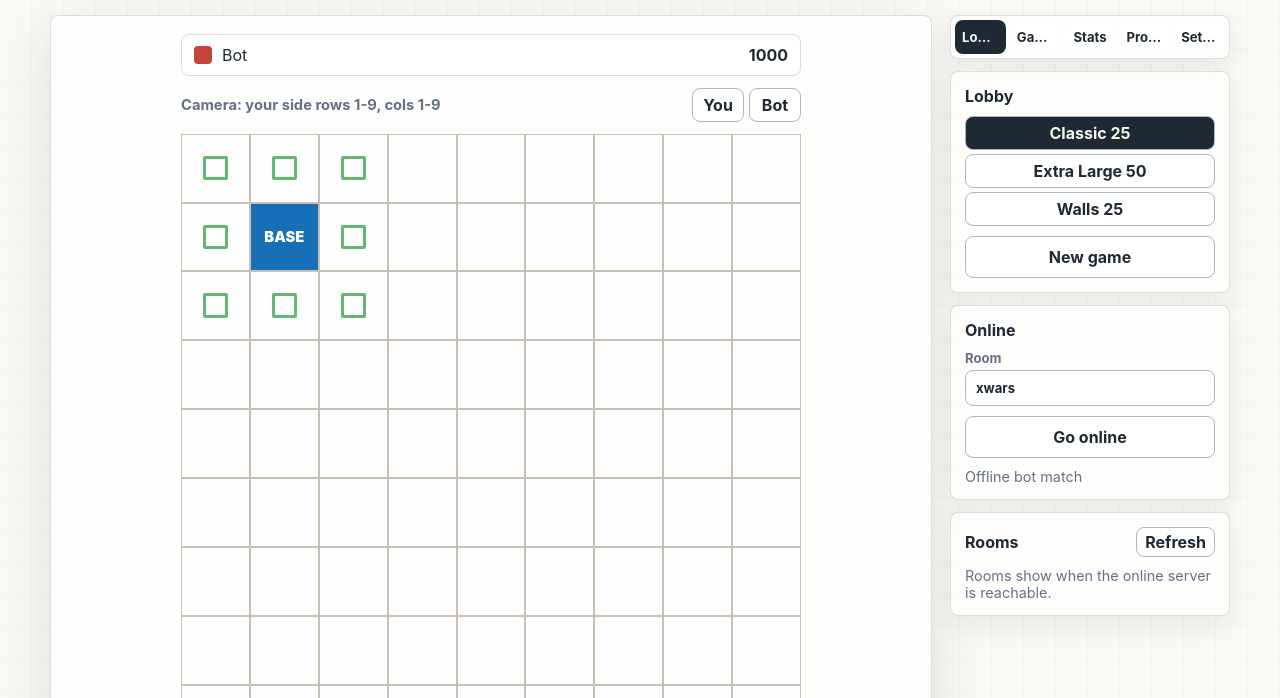
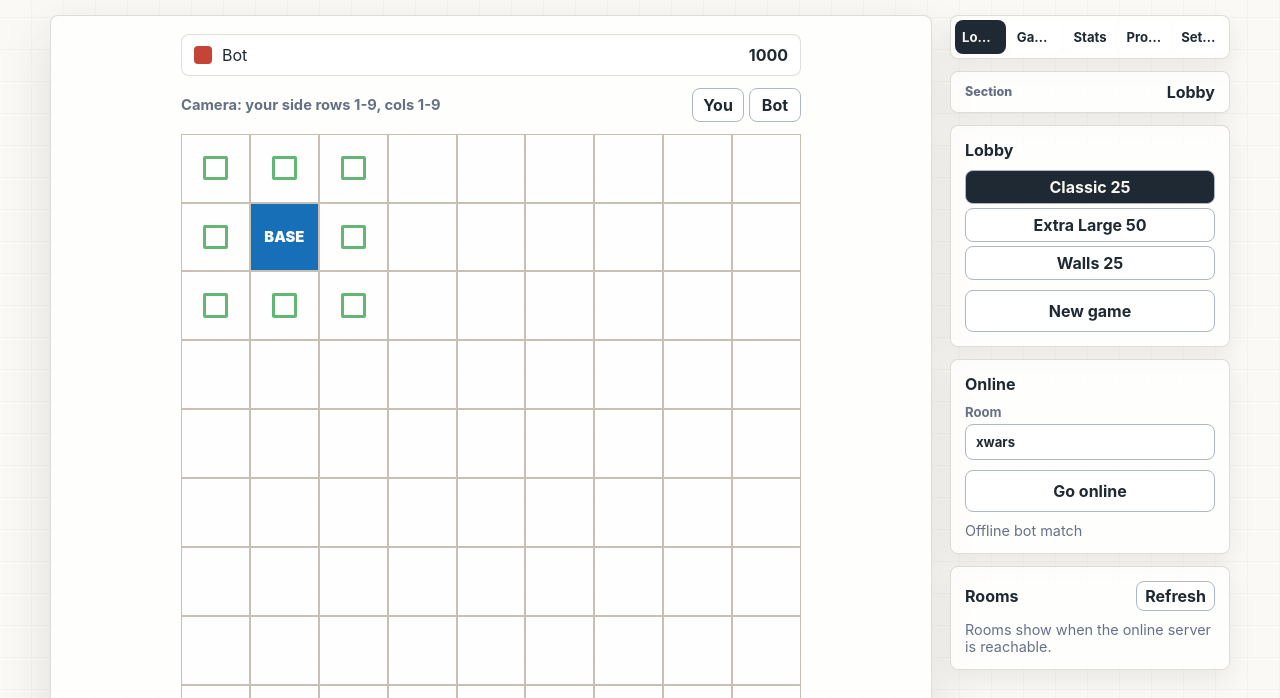
Before and after one commit to davidip1243-boop/xwars-io, a website: page index.html in a window 1280 px wide. Shown: the part 102-800 px from the top of the page. Drawn offline with Linux system fonts and the light colour scheme; no server answers.

Commit message:
Show active panel section title

```diff
--- a/game.js
+++ b/game.js
@@ -67,6 +67,7 @@ const newGameBtn = document.querySelector("#newGameBtn");
 const modeButtons = [...document.querySelectorAll(".mode-btn")];
 const panelTabButtons = [...document.querySelectorAll(".panel-tab-btn")];
 const panelPages = [...document.querySelectorAll(".panel-page")];
+const panelTitle = document.querySelector("#panelTitle");
 const cameraButtons = [...document.querySelectorAll(".camera-btn")];
 const cameraLabel = document.querySelector("#cameraLabel");
 const rulesText = document.querySelector("#rulesText");
@@ -1290,6 +1291,8 @@ function updateModeButtons() {
 }
 
 function activatePanel(name) {
+  const selectedButton = panelTabButtons.find((button) => button.dataset.panel === name);
+  panelTitle.textContent = selectedButton?.textContent || "Lobby";
   for (const button of panelTabButtons) {
     const isActive = button.dataset.panel === name;
     button.classList.toggle("active", isActive);
--- a/index.html
+++ b/index.html
@@ -46,6 +46,10 @@
             <button class="panel-tab-btn" type="button" role="tab" aria-selected="false" aria-controls="statsPanel" data-panel="stats">Stats</button>
             <button class="panel-tab-btn" type="button" role="tab" aria-selected="false" aria-controls="profilePanel" data-panel="profile">Profile</button>
             <button class="panel-tab-btn" type="button" role="tab" aria-selected="false" aria-controls="settingsPanel" data-panel="settings">Settings</button>
+          </div>
+          <div class="panel-section-title" aria-live="polite">
+            <span>Section</span>
+            <strong id="panelTitle">Lobby</strong>
           </div>
 
           <section id="lobbyPanel" class="panel-page active" role="tabpanel">
--- a/styles.css
+++ b/styles.css
@@ -329,6 +329,35 @@ h1 {
 .panel-tab-btn.active {
   background: var(--ink);
   color: var(--paper);
+}
+
+.panel-section-title {
+  align-items: center;
+  background: var(--surface);
+  border: 1px solid var(--panel-border);
+  border-radius: 8px;
+  box-shadow: 0 10px 24px rgba(31, 41, 51, 0.08);
+  display: flex;
+  gap: 8px;
+  justify-content: space-between;
+  min-height: 42px;
+  min-width: 0;
+  padding: 0 14px;
+}
+
+.panel-section-title span {
+  color: var(--muted);
+  font-size: 0.78rem;
+  font-weight: 800;
+}
+
+.panel-section-title strong {
+  color: var(--ink);
+  font-size: 1rem;
+  min-width: 0;
+  overflow: hidden;
+  text-overflow: ellipsis;
+  white-space: nowrap;
 }
 
 .panel-page {
```
